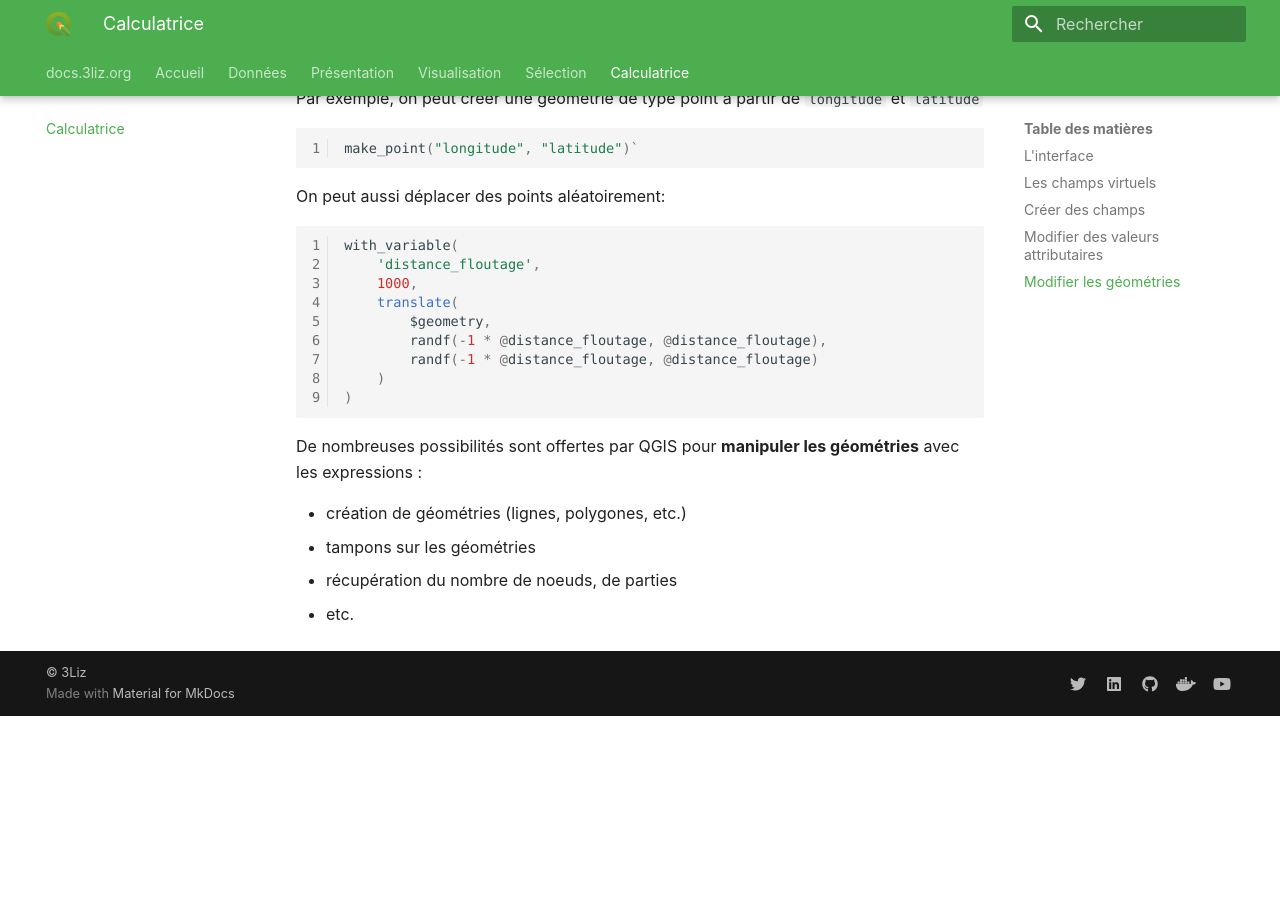
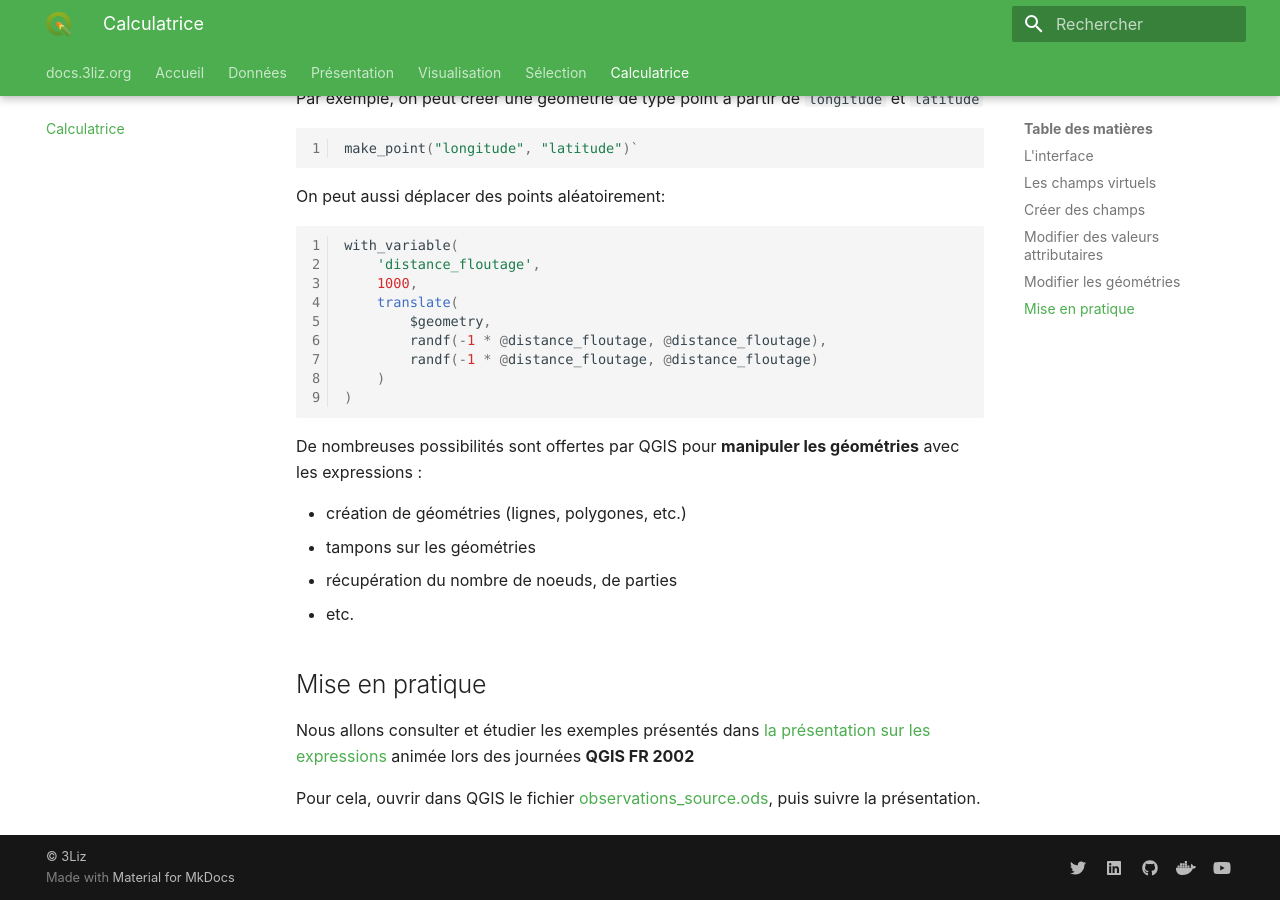
Before and after one commit to 3liz/formation-qgis-expressions, an MkDocs documentation site: the page built from docs/calculatrice.md, in a window 1280 px wide and 900 px high, scrolled down 4008 px. Built offline with MkDocs 1.6.1 and Material for MkDocs 9.7.7, drawn with Linux system fonts in a browser that asks for light colours; nearby versions of some CDN libraries; before the commit the page ends 4724 px from its top, so only the background shows below that.

Commit message:
Calculatrice - Ajout du lien vers présenation sur les expressions

```diff
--- a/docs/calculatrice.md
+++ b/docs/calculatrice.md
@@ -86,6 +86,7 @@ Alors, il faut bien contrôler que
 * le champ choisi est bien le bon dans la **liste déroulante**.
 
 ![calculatrice modifier valeurs](./media/calculatrice_modifier_valeurs.png)
+
 ## Modifier les géométries
 
 On peut tout à fait **modifier les géométries** d'une couche spatiale avec des expressions.
@@ -123,3 +124,11 @@ avec les expressions :
 * tampons sur les géométries
 * récupération du nombre de noeuds, de parties
 * etc.
+
+
+## Mise en pratique
+
+Nous allons consulter et étudier les exemples présentés dans [la présentation sur les expressions](https://docs.3liz.org/presentations/2022-01_QGISFR_2022_outil_saisie_avec_expressions_Michael_DOUCHIN.html)
+animée lors des journées **QGIS FR 2002**
+
+Pour cela, ouvrir dans QGIS le fichier [observations_source.ods](media/observations_source.ods), puis suivre la présentation.
```
Also changed, not shown: 1 other file.
